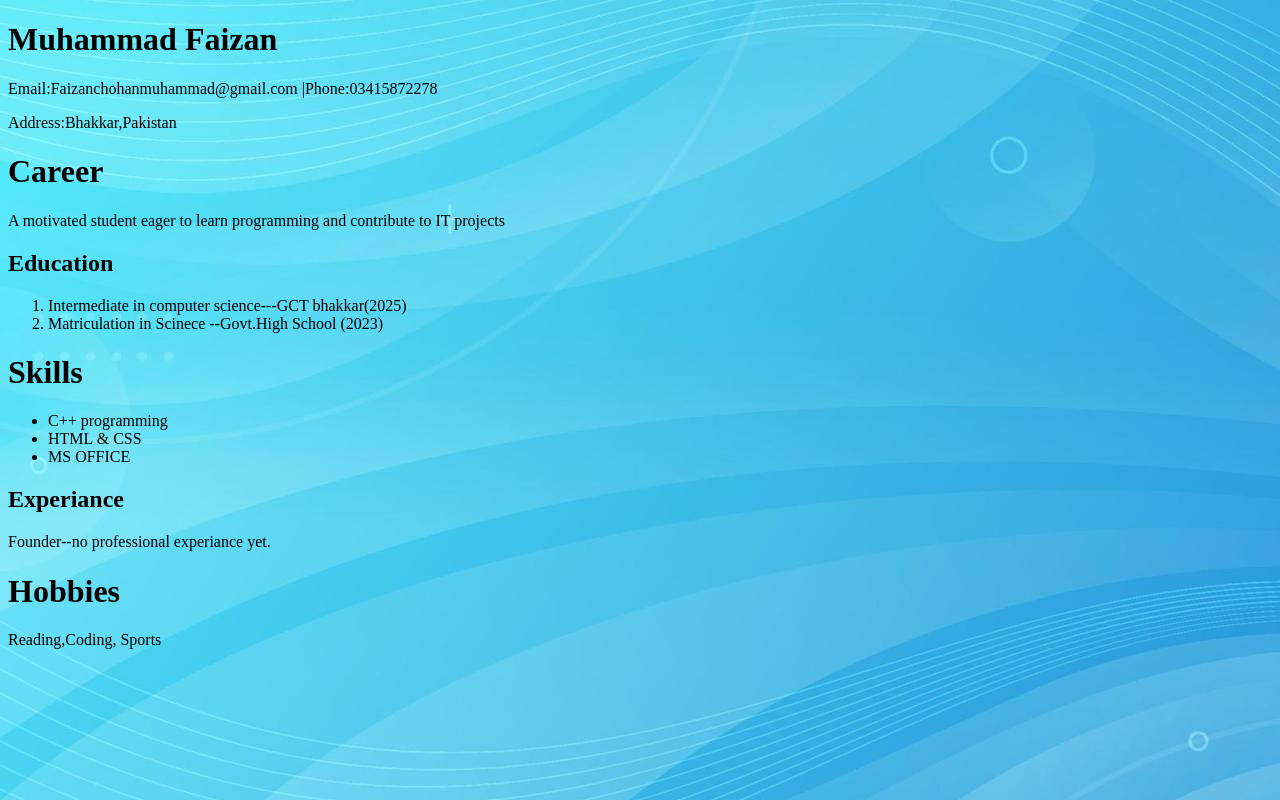
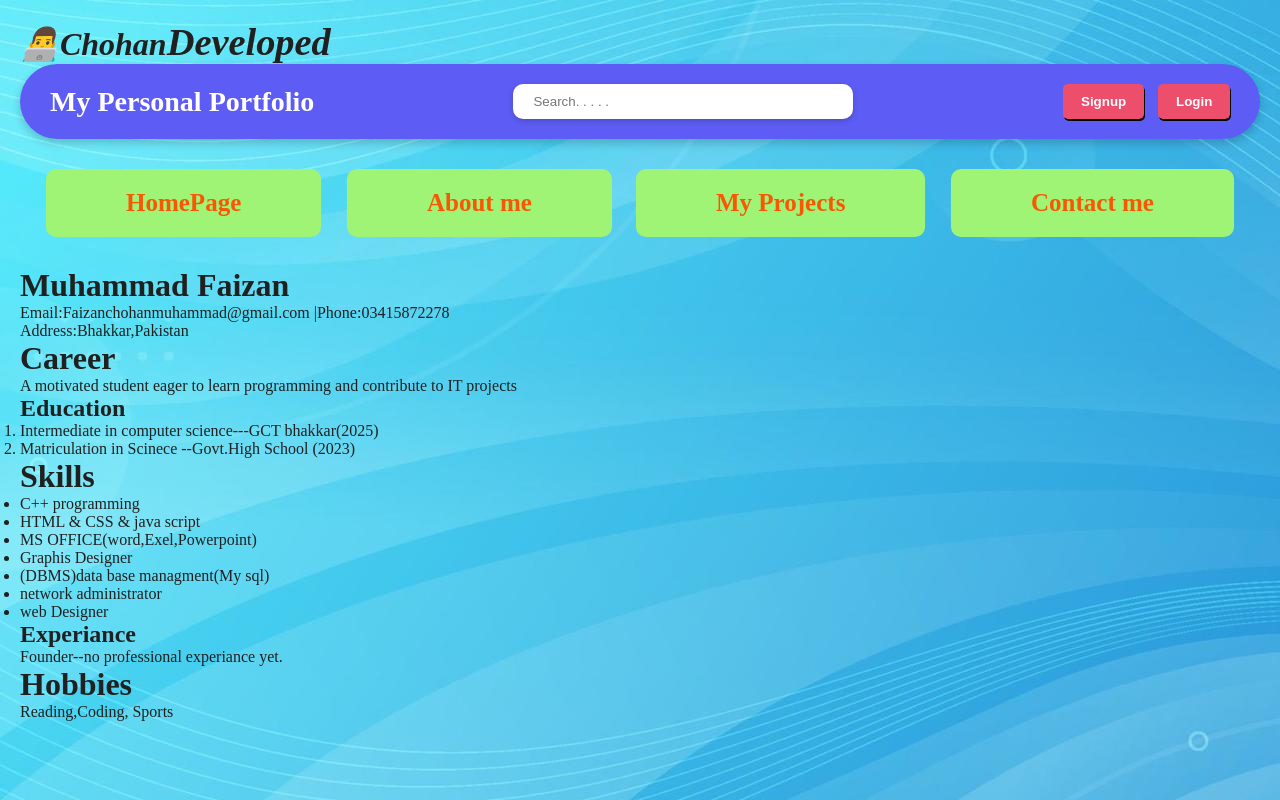
Before and after one commit to faizanchohanmuhammad-lab/portfolio1, a plain HTML site: page About.html in a window 1280 px wide. Drawn offline with Linux system fonts and the light colour scheme.

Commit message:
Update About.html

```diff
--- a/About.html
+++ b/About.html
@@ -2,6 +2,103 @@
 <html lang="en">
 <head>
     <style>
+
+*{
+
+    margin: 0;
+    padding: 0;
+}
+
+body
+{
+    background:rgb(125, 195, 252);
+    color: #202020;
+    padding: 20px;
+}
+
+
+.header
+{
+    display: flex;
+    justify-content: space-between;
+    align-items: center;
+    background-color:rgb(93, 93, 245);
+    padding: 20px 30px;
+    border-radius: 1000px;
+    color: white;
+    max-width: 1240px;
+    margin: auto;
+    box-shadow: 0 4px 10px rgba(0, 0, 0, 0.2);
+}
+
+.header h1
+ {
+    font-size: 28px;
+    color: #fff;
+}
+
+.search input[type="text"]
+{
+    padding: 10px 20px;
+    width: 300px;
+    border-radius: 10px;
+    border: none;
+    outline: none;
+    box-shadow: 0 2px 6px rgba(0,0,0,0.2);
+}
+
+.buttons1 button
+{
+    margin-left: 10px;
+    padding: 10px 18px;
+    background-color: #ed4e6b;
+    border: none;
+    border-radius: 5px;
+   box-shadow: 01px 2px black;
+    transform: scale(1.0005);
+
+}
+
+.buttons1 button:hover
+{
+    background-color:rgb(237, 237, 113);
+    transform: scale(1.05);
+}
+
+.buttons1 a
+ {
+    text-decoration: none;
+    color: white;
+    font-weight: bold;
+}
+
+
+.buttons2
+ {
+    display: flex;
+    justify-content: center;
+    gap: 25px;
+    margin: 30px auto;
+    max-width: 1240px;
+}
+
+.buttons2 a
+{
+    background-color: #9ff375;
+    color: #fa5705;
+    padding: 20px 80px;
+    border-radius: 10px;
+    text-decoration: none;
+    font-size: 25px;
+    font-weight: bold;
+      transform: scale(1.0005);
+}
+
+.buttons2 a:hover
+{
+    background-color: #8cf3af;
+    transform: scale(1.05);
+}
         body{
             background-image: url('web.jpg');
         }
@@ -11,6 +108,30 @@
     <title>Document</title>
 </head>
 <body>
+        <h2 style="font-style: italic; font-size: xx-large; align-items: center;">👨‍💻Chohan<span style="font-size: larger; "><span>Developed</span> </h2>
+
+
+    <div class="header">
+        <h1>My Personal Portfolio</h1>
+
+        <div class="search">
+            <input type="text" placeholder="Search. . . . .">
+        </div>
+
+        <div class="buttons1">
+            <button><a href="singup.html" title="signup">Signup</a></button>
+            <button><a href="login.html" title="login">Login</a></button>
+        </div>
+
+    </div>
+
+
+    <div class="buttons2">
+        <a href="index.html" title="view Home Page">HomePage</a>
+        <a href="About.html" title="About me">About me</a>
+        <a href="projects.html" title="My projects">My Projects</a>
+        <a href="contact.html" title="Contact me">Contact me</a>
+    </div>
     <h1>Muhammad Faizan</h1>
         <p>Email:Faizanchohanmuhammad@gmail.com |Phone:03415872278</p>
         <p>Address:Bhakkar,Pakistan</p>
@@ -26,8 +147,13 @@
                 <ul>
                     <li>C++ programming
                     </li>
-                    <li>HTML & CSS</li>
-                    <li>MS OFFICE</li>
+                    <li>HTML & CSS & java script</li>
+                    <li>MS OFFICE(word,Exel,Powerpoint)</li>
+                    <li>Graphis Designer</li>
+                    <li>(DBMS)data base managment(My sql)</li>
+                    <li>network administrator</li>
+                    <li>web Designer</li>
+
                 </ul>
                 <h2>Experiance</h2>
                 <p>Founder--no professional experiance yet.</p>
```
